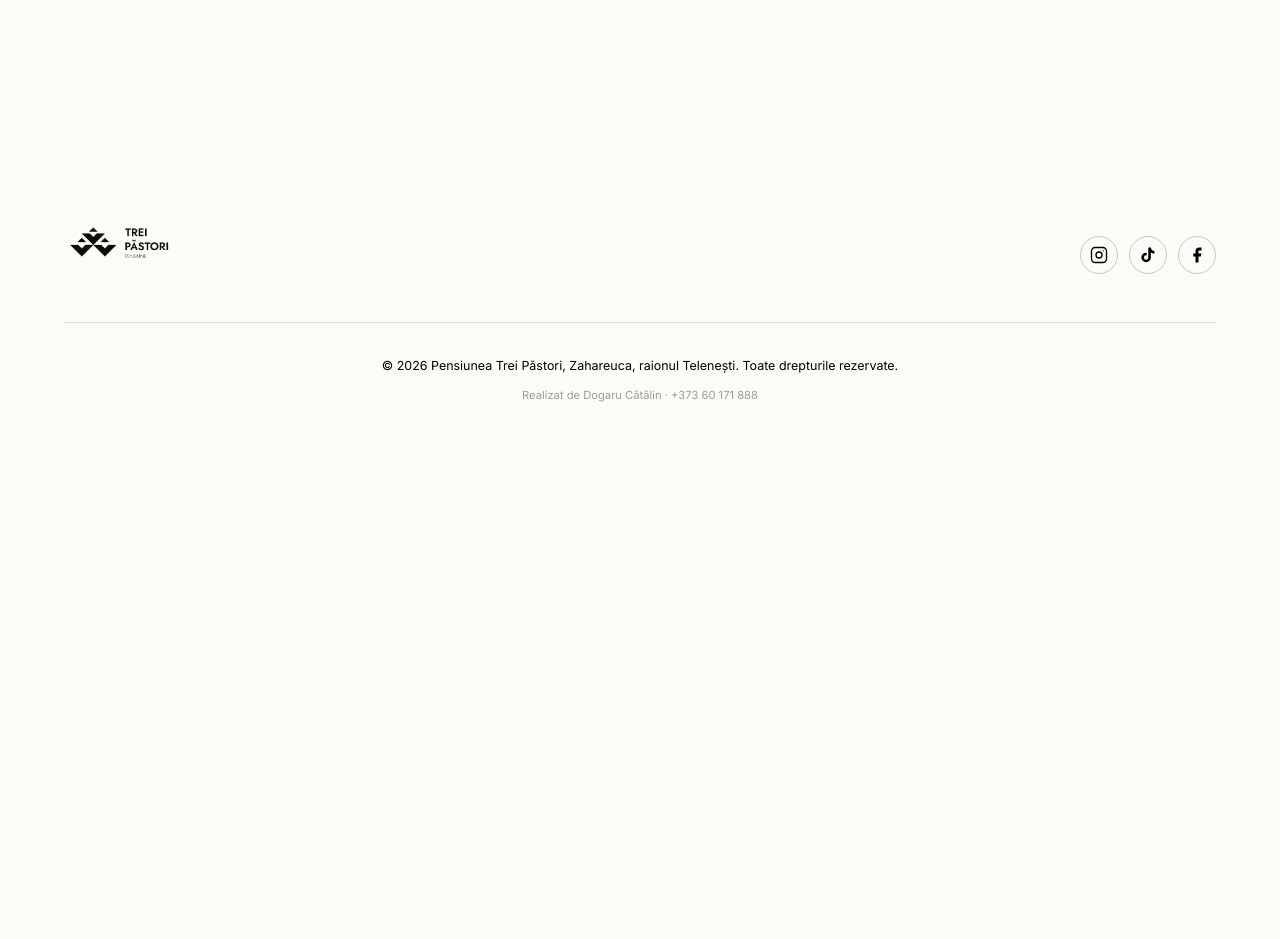
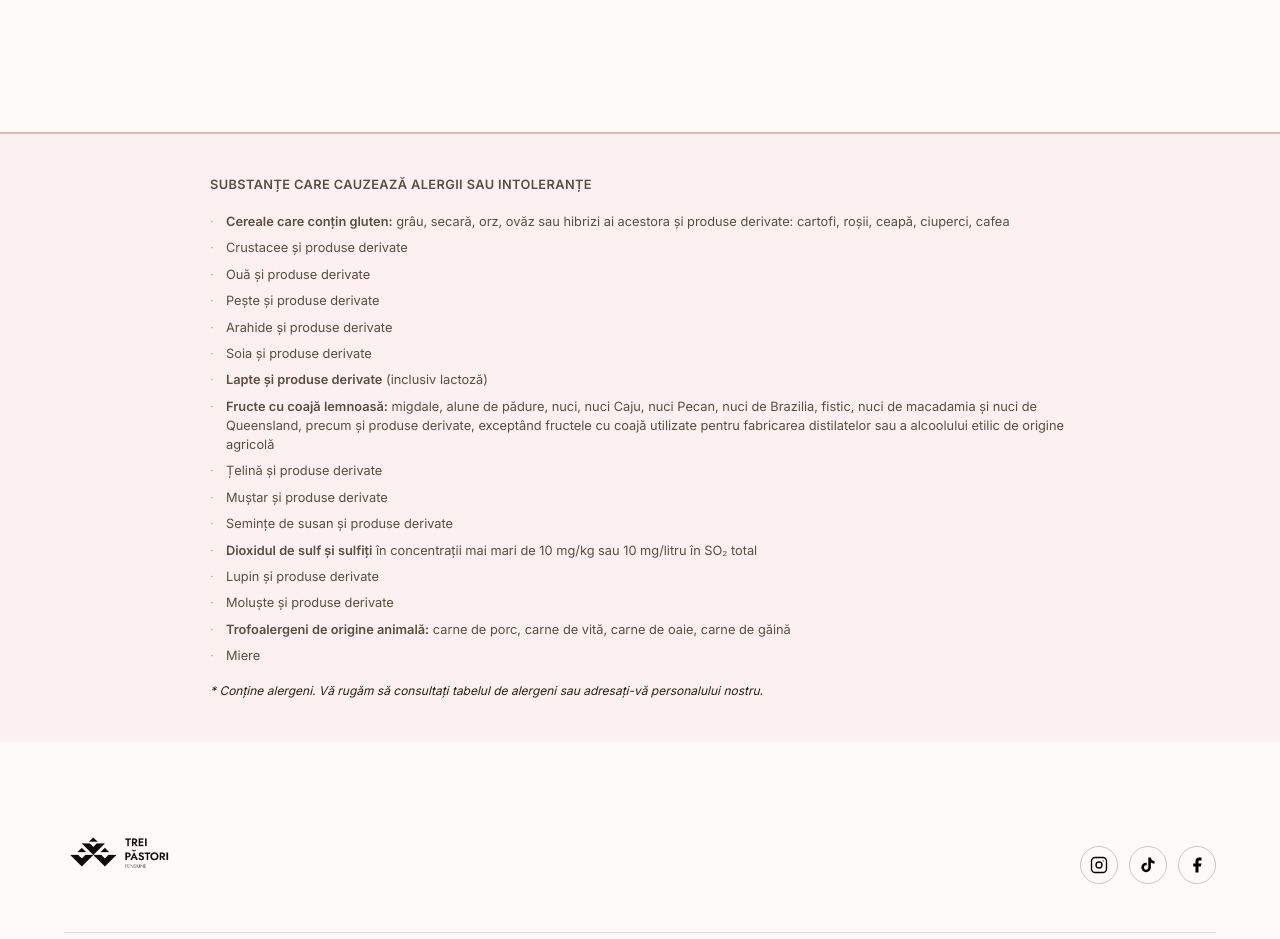
Before and after one commit to catalin0422/treipastori, a Next.js app: page /meniu in a window 1280 px wide. Shown: the part 9540-10479 px from the top of the page. Before the commit the page ends 9985 px from the top, so only its background shows below. Built offline with nearby package versions, Linux system fonts and the light colour scheme; a web font is replaced by a local one.

Commit message:
Adaugă secțiune alergeni la meniu și actualizare stiluri

```diff
--- a/app/globals.css
+++ b/app/globals.css
@@ -439,6 +439,14 @@ section { padding: 96px 5%; }
 .meniu-item-weight { font-size: .75rem; color: var(--esp-700); white-space: nowrap; }
 .meniu-item-price { font-size: .95rem; font-weight: 600; color: var(--forest-700); white-space: nowrap; }
 
+.meniu-alergeni { max-width: 100%; margin: 0 0 0; padding: 40px 6%; background: #fdf0f0; border-top: 2px solid #e8b4b4; }
+.meniu-alergeni-inner { max-width: 860px; margin: 0 auto; }
+.meniu-alergeni-title { font-size: .8rem; font-weight: 700; color: var(--esp-700); margin-bottom: 1rem; text-transform: uppercase; letter-spacing: .03em; }
+.meniu-alergeni-list { list-style: none; padding: 0; margin: 0 0 1rem; display: flex; flex-direction: column; gap: .45rem; }
+.meniu-alergeni-list li { font-size: .8rem; color: var(--esp-700); line-height: 1.5; padding-left: 1rem; position: relative; }
+.meniu-alergeni-list li::before { content: "·"; position: absolute; left: 0; color: var(--ochre); }
+.meniu-alergeni-note { font-size: .75rem; color: var(--esp-600); font-style: italic; }
+
 .regulament-page { background: var(--sand-50); min-height: 100vh; }
 .regulament-hero { padding: 140px 6% 60px; text-align: center; background: var(--sand-100); }
 .regulament-title { font-family: 'Playfair Display', serif; font-size: clamp(2rem, 4vw, 3rem); font-weight: 400; color: var(--esp-900); margin: .4rem 0 .8rem; }
--- a/app/meniu/page.tsx
+++ b/app/meniu/page.tsx
@@ -219,6 +219,31 @@ export default function MeniuPage() {
             </div>
           ))}
         </div>
+
+        <div className="meniu-alergeni">
+          <div className="meniu-alergeni-inner">
+          <h3 className="meniu-alergeni-title">Substanțe care cauzează alergii sau intoleranțe</h3>
+          <ul className="meniu-alergeni-list">
+            <li><strong>Cereale care conțin gluten:</strong> grâu, secară, orz, ovăz sau hibrizi ai acestora și produse derivate: cartofi, roșii, ceapă, ciuperci, cafea</li>
+            <li>Crustacee și produse derivate</li>
+            <li>Ouă și produse derivate</li>
+            <li>Pește și produse derivate</li>
+            <li>Arahide și produse derivate</li>
+            <li>Soia și produse derivate</li>
+            <li><strong>Lapte și produse derivate</strong> (inclusiv lactoză)</li>
+            <li><strong>Fructe cu coajă lemnoasă:</strong> migdale, alune de pădure, nuci, nuci Caju, nuci Pecan, nuci de Brazilia, fistic, nuci de macadamia și nuci de Queensland, precum și produse derivate, exceptând fructele cu coajă utilizate pentru fabricarea distilatelor sau a alcoolului etilic de origine agricolă</li>
+            <li>Țelină și produse derivate</li>
+            <li>Muștar și produse derivate</li>
+            <li>Semințe de susan și produse derivate</li>
+            <li><strong>Dioxidul de sulf și sulfiți</strong> în concentrații mai mari de 10 mg/kg sau 10 mg/litru în SO₂ total</li>
+            <li>Lupin și produse derivate</li>
+            <li>Moluște și produse derivate</li>
+            <li><strong>Trofoalergeni de origine animală:</strong> carne de porc, carne de vită, carne de oaie, carne de găină</li>
+            <li>Miere</li>
+          </ul>
+          <p className="meniu-alergeni-note">* Conține alergeni. Vă rugăm să consultați tabelul de alergeni sau adresați-vă personalului nostru.</p>
+          </div>
+        </div>
       </main>
       <Footer />
     </>
```
